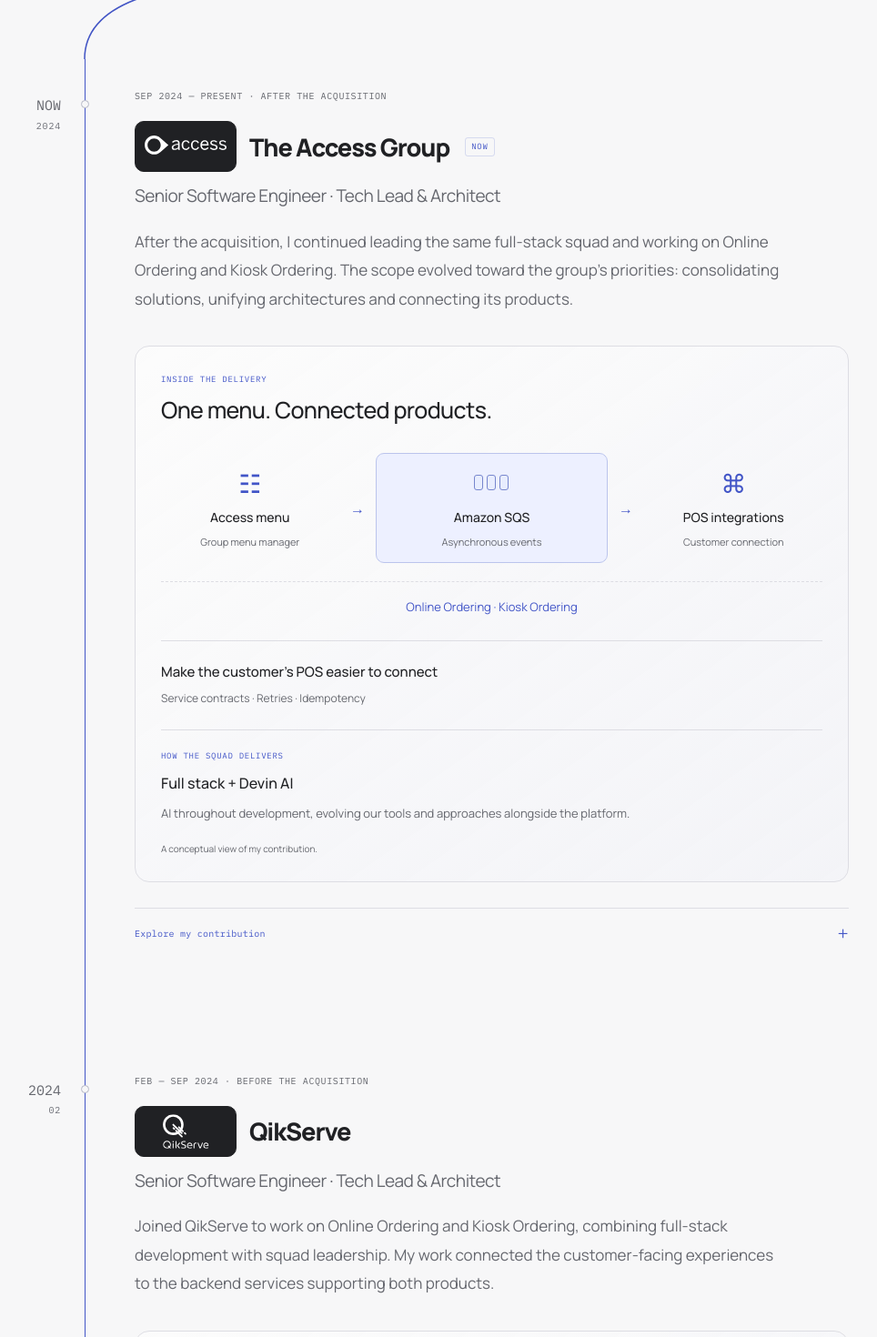
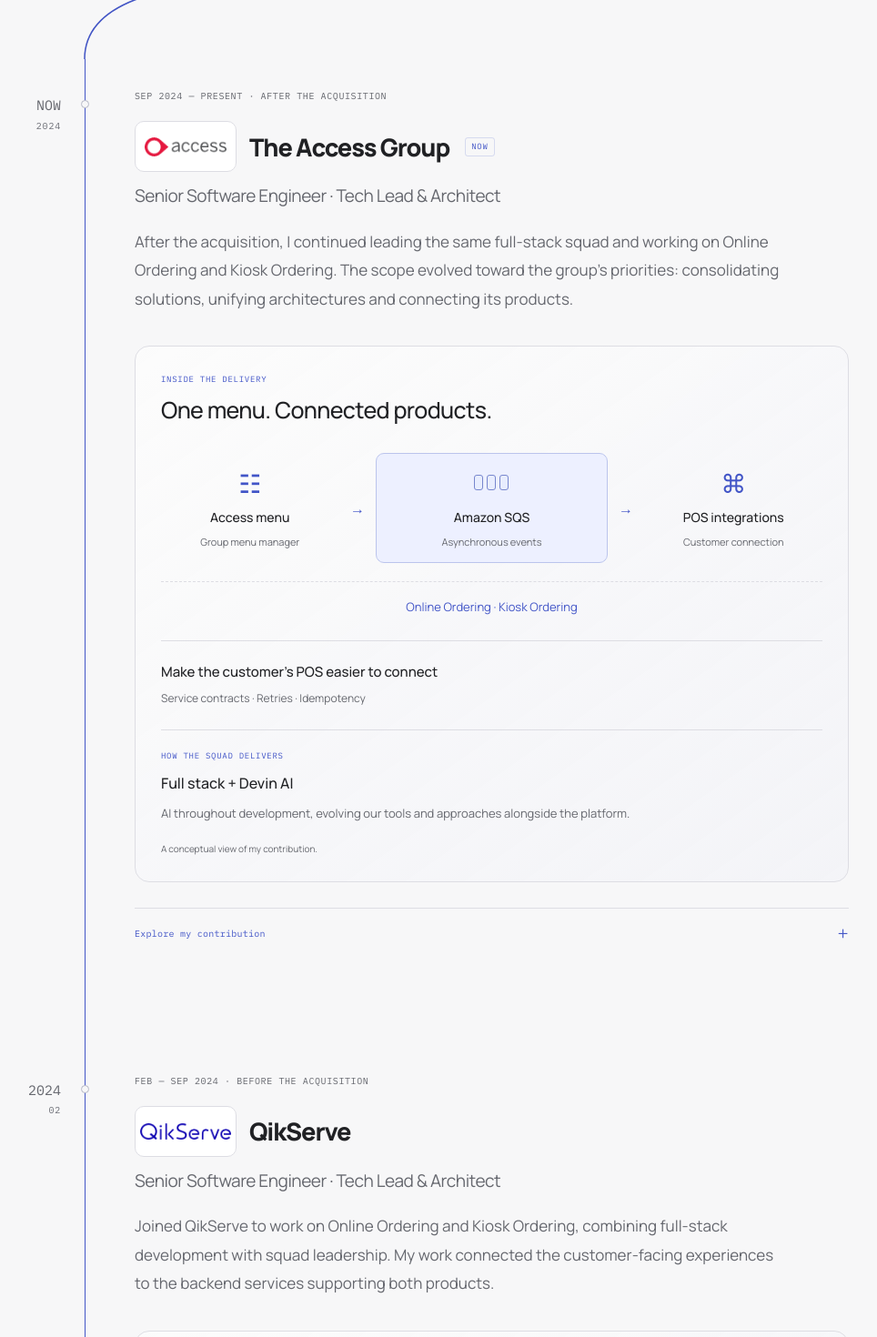
Before and after one commit to awmoreira/personal-site, a Next.js app: page /en in a window 1280 px wide. Shown: the part 1060-2530 px from the top of the page at 91% size, without its empty margins (207-1171 px from the left). Built offline with nearby package versions, Linux system fonts and the light colour scheme.

Commit message:
fix: preserve original Access and QikServe logo colors

```diff
--- a/public/company-logos/SOURCES.md
+++ b/public/company-logos/SOURCES.md
@@ -2,11 +2,11 @@
 
 Original brand assets, downloaded 2026-09-07. Used to identify employers in Allan Winckler’s career history. Colours and aspect ratios are preserved.
 
-- Access Group: https://www.theaccessgroup.com/en-gb/ — header asset `/media/wopdmn20/tag_new_-logo_white.svg`. White signature displayed on dark background.
+- Access Group: original red/gray logo served by the official website cookie panel: https://cdn-ukwest.onetrust.com/logos/dc78f56f-4687-4c01-a958-13fa9aaf3d2f/ae5f5a28-cd6e-4160-9136-820fe9f43caf/ff10630a-f5a9-4d8e-b586-3d2ee42cede5/Logo_Access_CMYK-ai.png .
 - Gavea Tech: https://linktr.ee/gavea — company avatar, linked to its agribusiness/mobile/web presence. This is Gavea Tech, not Gávea Investimentos.
 - Lead Up: https://www.linkedin.com/company/leadupdigital/ — official company page photo, software house in Rio de Janeiro.
 - CEFET-RJ: https://www.cefet-rj.br/ — `/arquivos_download/logo_cefet__home_site.jpg`.
 
-Raster originals are JPEG; SVG is embedded as an image. Adjacent headings provide accessible company names, so logo alt text is empty to avoid duplicate announcements.
+Original brand colors are preserved; PNG and JPEG assets are embedded as images. Adjacent headings provide accessible company names, so logo alt text is empty to avoid duplicate announcements.
 
-- QikServe: https://www.adyen.com/partners/qikserve — partner-provided QikServe SVG logo, https://media.ffycdn.net/eu/adyen/KpgPYynw5gZCCr7NGQuP.svg .
+- QikServe: original blue logo from https://resources.qikserve.com/en/order-and-pay — https://resources.qikserve.com/hubfs/Blue%20Logo%20High%20Res-1.png . Resized for web delivery without recoloring.
--- a/src/app/[lang]/page.tsx
+++ b/src/app/[lang]/page.tsx
@@ -214,7 +214,7 @@
                       <div className="company-row">
                         <span className={`company-logo logo-${fact.id}`}>
                           <Image
-                            src={`/company-logos/${fact.id}.${["access", "qikserve"].includes(fact.id) ? "svg" : "jpg"}`}
+                            src={`/company-logos/${fact.id}.${["access", "qikserve"].includes(fact.id) ? "png" : "jpg"}`}
                             alt=""
                             width={
                               ["access", "qikserve"].includes(fact.id)
--- a/src/app/globals.css
+++ b/src/app/globals.css
@@ -1552,8 +1552,6 @@
   width: 112px;
   height: 56px;
   padding: 10px;
-  background: #202124;
-  border-color: #202124;
 }
 .company-logo.logo-cefet {
   padding: 5px;
@@ -1633,5 +1631,3 @@
     font-size: 12px;
   }
 }
-
-.company-logo.logo-qikserve { background: #202124; border-color: #202124; }
```
Also changed, not shown: public/company-logos/access.png (added), public/company-logos/qikserve.png (added).
